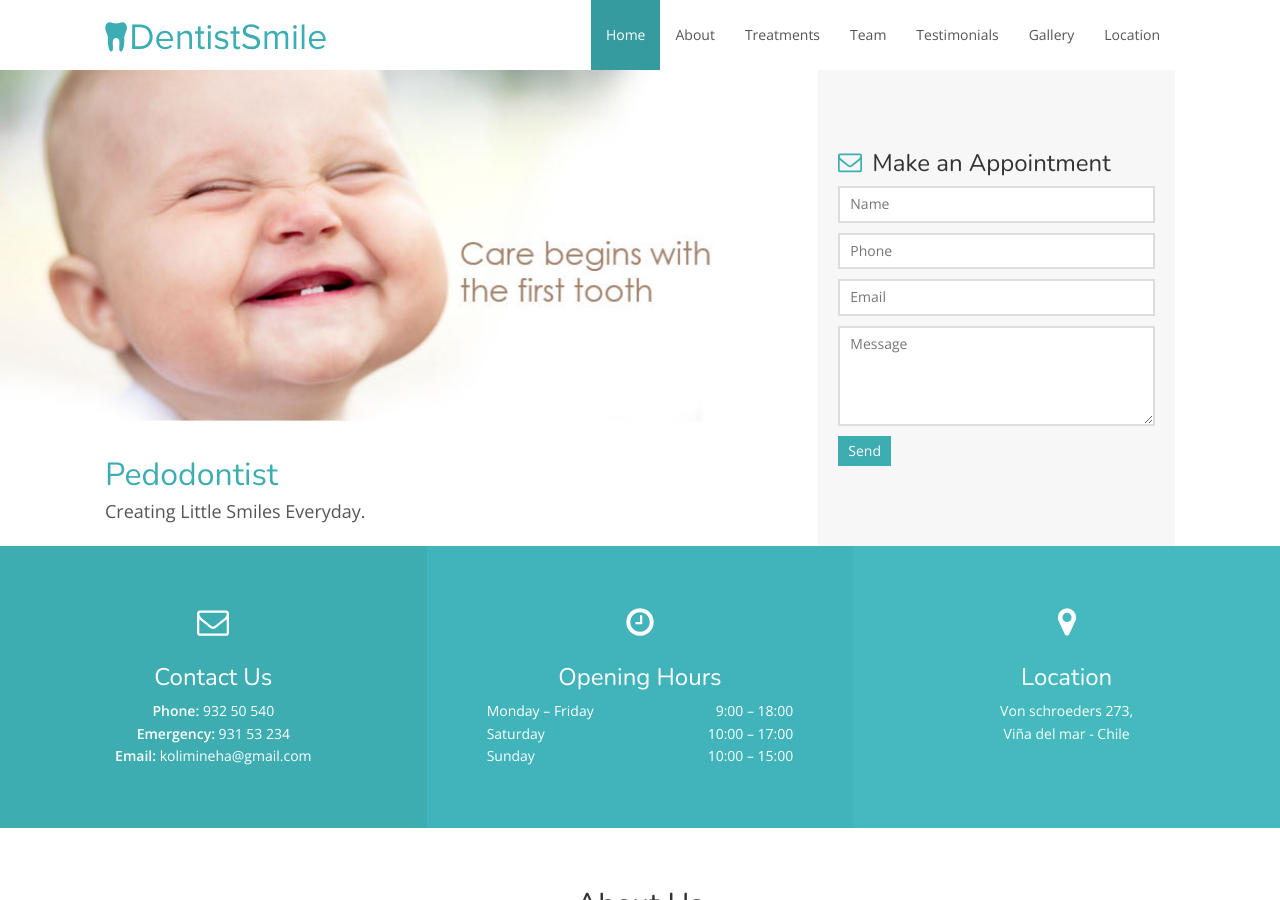
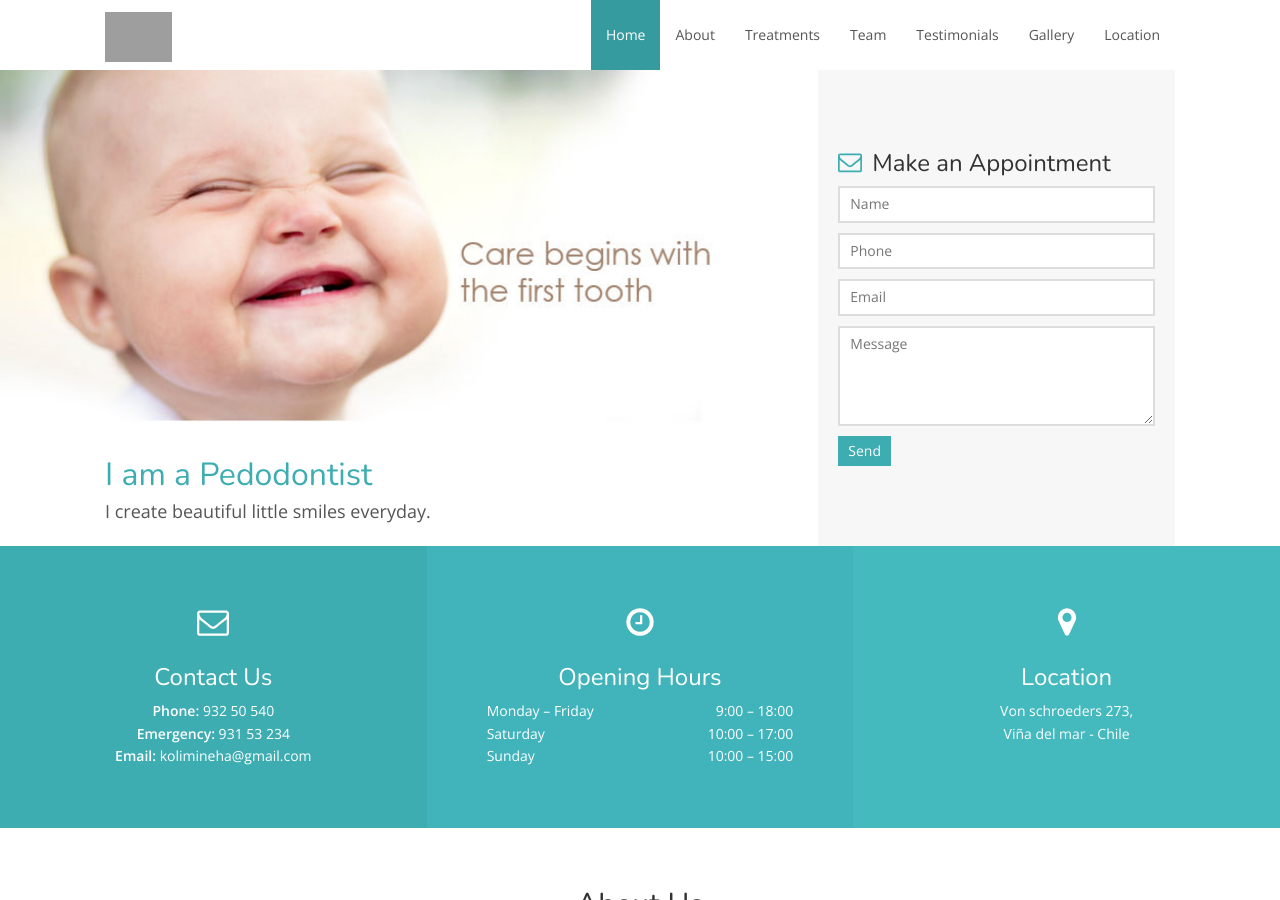
Before and after one commit to nehakolimi/nehakolimi.github.io, a Jekyll site: the page built from index.html, in a window 1280 px wide and 900 px high. Built offline with Jekyll 4.4.1, drawn with Linux system fonts in a browser that asks for light colours; nearby versions of some CDN libraries; grey boxes are pictures that could not be loaded.

Commit message:
updated logo

```diff
--- a/_config.yml
+++ b/_config.yml
@@ -1,15 +1,15 @@
 # Site settings
 title: Dr Neha Kolimi | Pediatric & Preventive Dentistry
-description: "We make you kids smile !"
+description: "We make your kids smile !"
 baseurl: "" # the subpath of your site, e.g. /blog
 url: "" # the name of your domain
-logo_url: svg/min/logo.svg
+logo_url: svg/min/nehakolimi.png
 
 # Hero
 hero:
     hero_img: hero.jpg
-    hero_title: Pedodontist
-    hero_description: Creating Little Smiles Everyday.
+    hero_title: I am a Pedodontist
+    hero_description: I create beautiful little smiles everyday.
 
 # Contact form
 api_token: # Enter API token here
```
